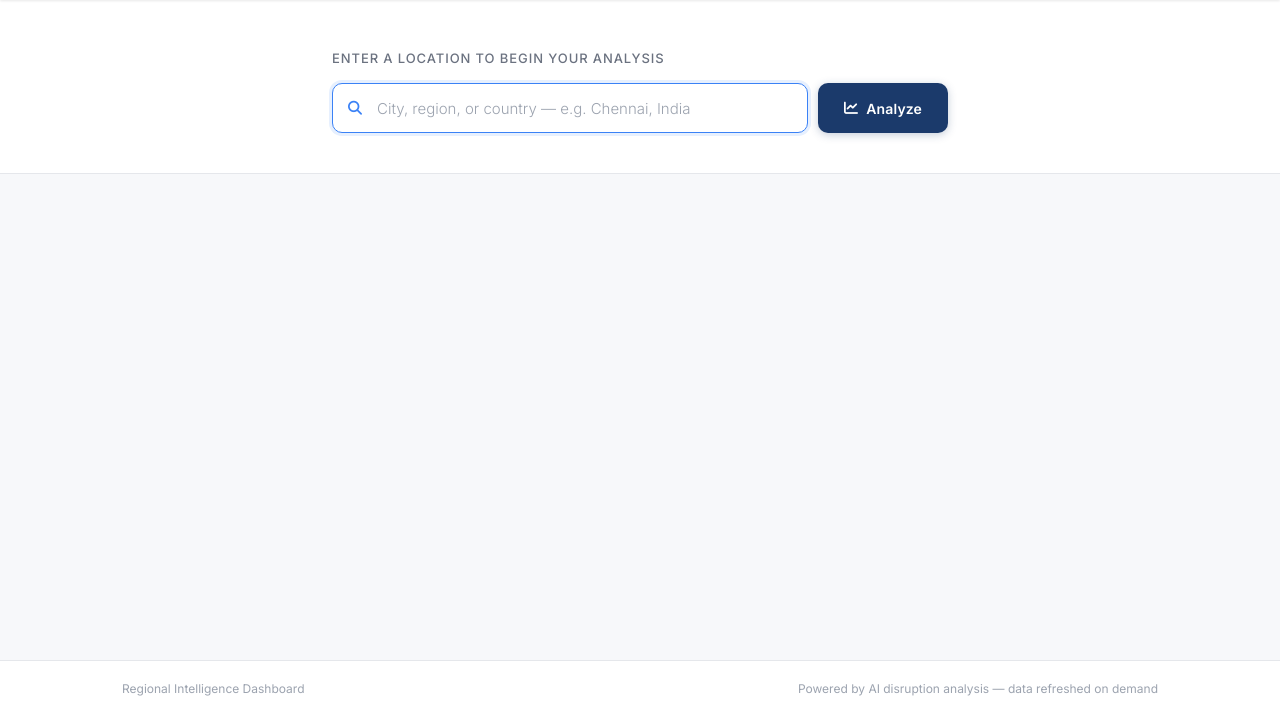
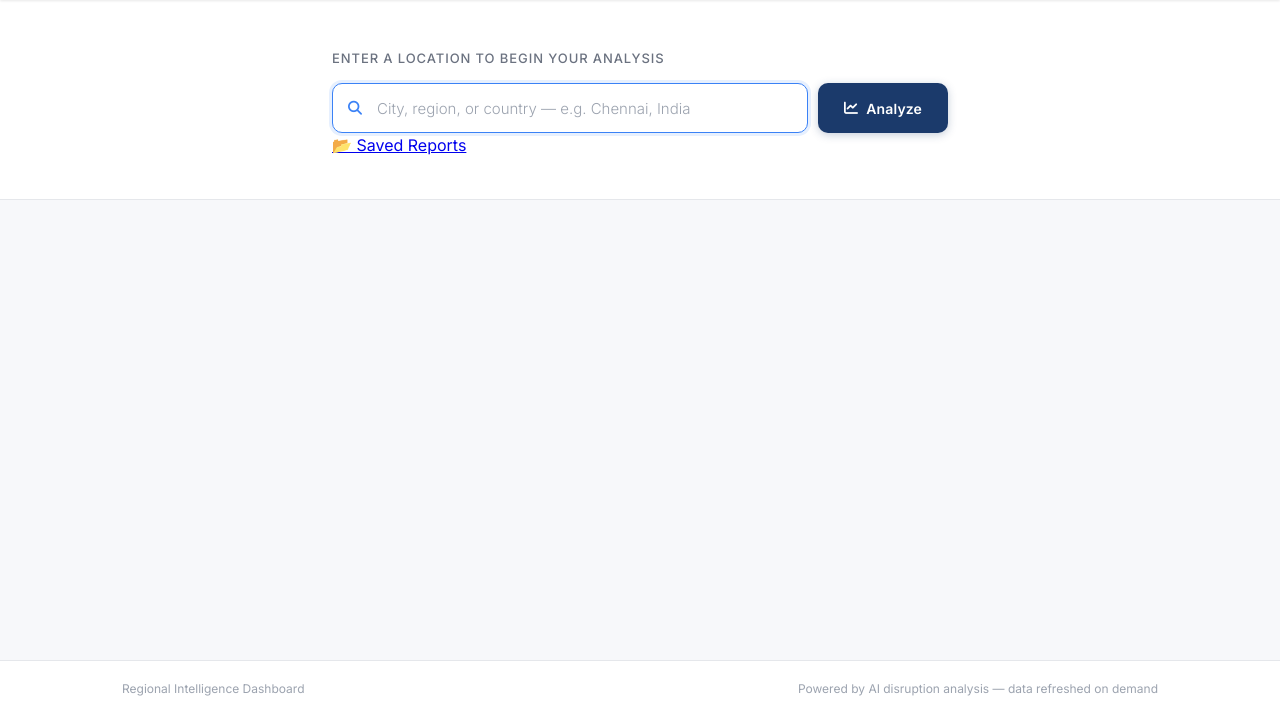
Before and after one commit to VISHNUANANDHAN/regional-intelligence-dashboard, a plain HTML site: page frontend/index.html in a window 1280 px wide. Shown: the part 84-800 px from the top of the page. Drawn offline with Linux system fonts and the light colour scheme; no server answers; sample sign-in values are in the browser's storage.

Commit message:
Add link to saved reports in search section
Added a link to saved reports in the search section.

```diff
--- a/frontend/index.html
+++ b/frontend/index.html
@@ -17,6 +17,10 @@
   <link rel="stylesheet" href="stylenew.css" />
 </head>
 <body>
+
+
+
+
 
   <!-- ═══════════════════════════════════════════
        HEADER
@@ -65,6 +69,9 @@
           <i class="fa-solid fa-circle-exclamation"></i>
           Please enter a location to start the analysis.
         </p>
+        <a href="saved-reports.html" class="saved-reports-link">
+          📂 Saved Reports
+        </a>
       </div>
     </section>
 
```
